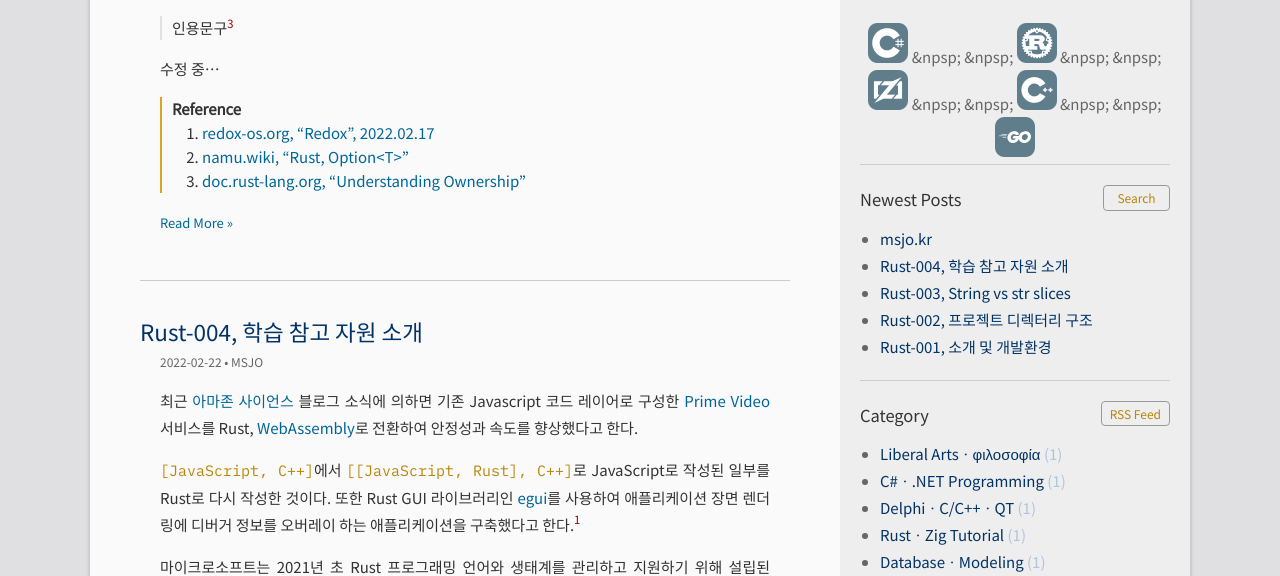
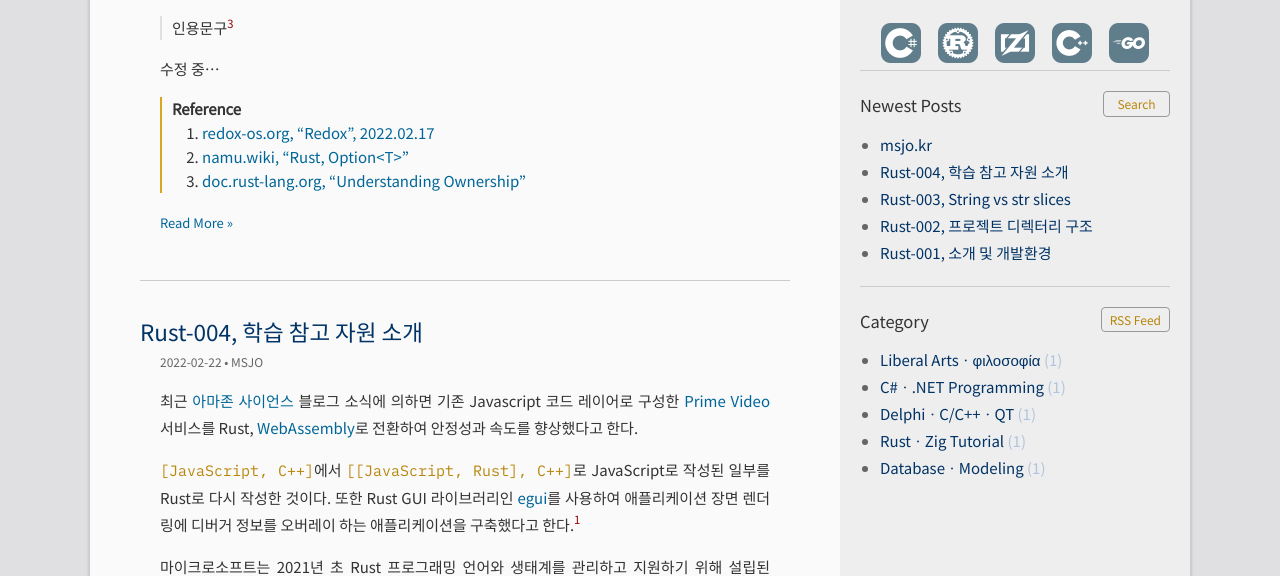
Before and after one commit to DebugJO/rustlang, a Jekyll site: the page built from index.html, in a window 1280 px wide and 900 px high, cut to the strip 324-900 px from the top of the window. Built offline with Jekyll 4.4.1, drawn with Linux system fonts in a browser that asks for light colours; the list of posts is cut into pages by our own code.

Commit message:
Update sidebar.html

```diff
--- a/_includes/sidebar.html
+++ b/_includes/sidebar.html
@@ -14,10 +14,10 @@
     <a href="{{ link | last }}">{{ link | first }}</a>
     {% endfor %}
     -->
-    <img src="https://raw.githubusercontent.com/DebugJO/rustlang/refs/heads/main/image/CS.png" width="40" height="40">&nbsp;&npsp;&nbsp;&npsp;
-    <img src="https://raw.githubusercontent.com/DebugJO/rustlang/refs/heads/main/image/Rust.png" width="40" height="40">&nbsp;&npsp;&nbsp;&npsp;
-    <img src="https://raw.githubusercontent.com/DebugJO/rustlang/refs/heads/main/image/Zig.png" width="40" height="40">&nbsp;&npsp;&nbsp;&npsp;
-    <img src="https://raw.githubusercontent.com/DebugJO/rustlang/refs/heads/main/image/CPP.png" width="40" height="40">&nbsp;&npsp;&nbsp;&npsp;
+    <img src="https://raw.githubusercontent.com/DebugJO/rustlang/refs/heads/main/image/CS.png" width="40" height="40">&nbsp;&nbsp;&nbsp;&nbsp;
+    <img src="https://raw.githubusercontent.com/DebugJO/rustlang/refs/heads/main/image/Rust.png" width="40" height="40">&nbsp;&nbsp;&nbsp;&nbsp;
+    <img src="https://raw.githubusercontent.com/DebugJO/rustlang/refs/heads/main/image/Zig.png" width="40" height="40">&nbsp;&nbsp;&nbsp;&nbsp;
+    <img src="https://raw.githubusercontent.com/DebugJO/rustlang/refs/heads/main/image/CPP.png" width="40" height="40">&nbsp;&nbsp;&nbsp;&nbsp;
     <img src="https://raw.githubusercontent.com/DebugJO/rustlang/refs/heads/main/image/Go.png" width="40" height="40">
     <!-- <a href="https://msjo.kr">MSJO.kr</a> -->
   </p>
```
